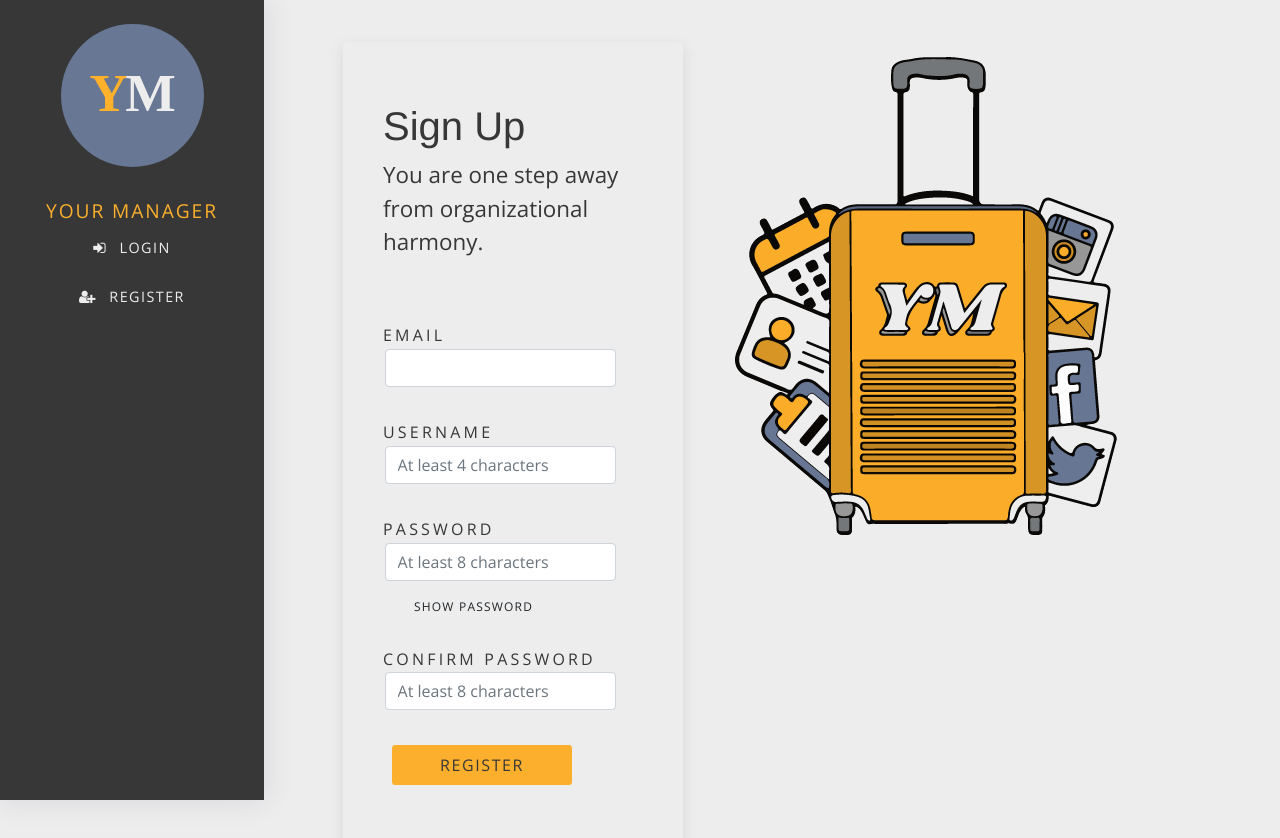
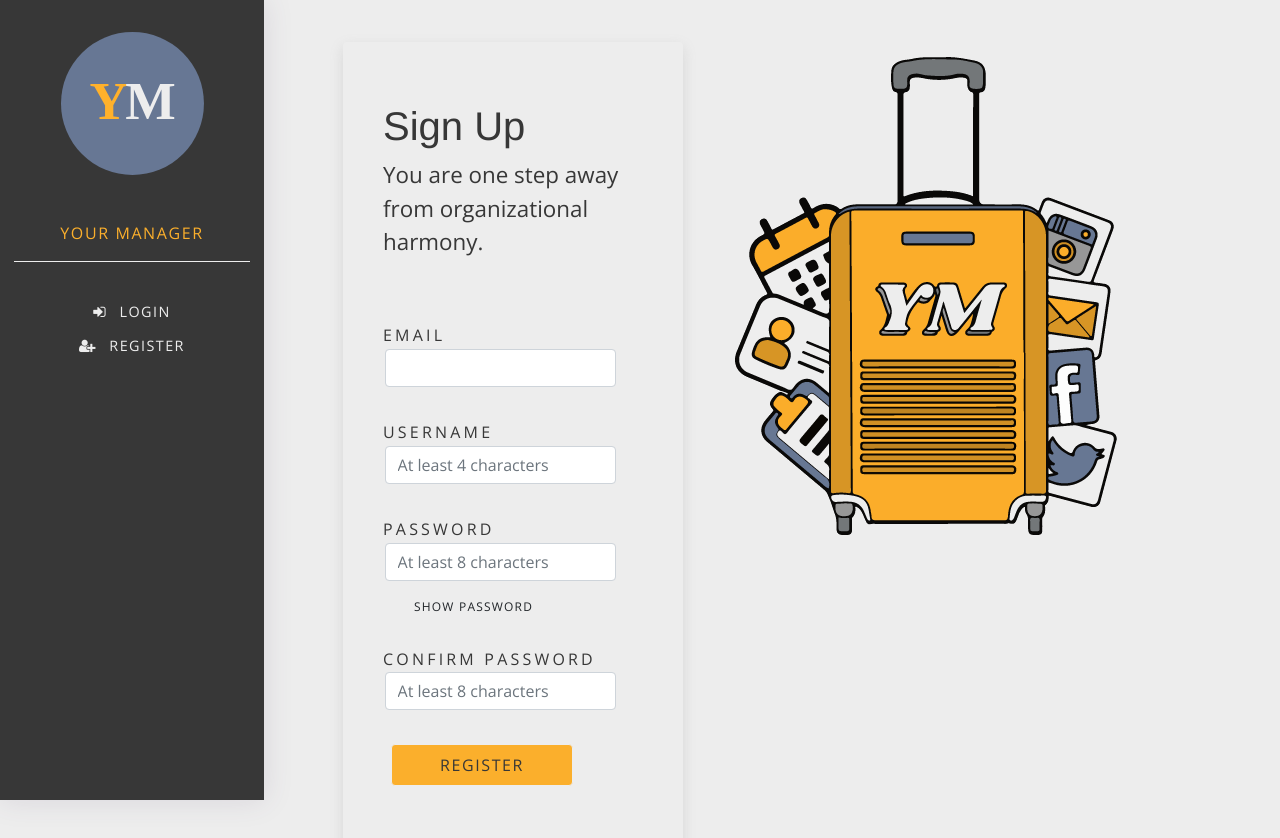
Before and after one commit to CWRU-KHAN/your-manager, a Vue app: page /signup in a window 1280 px wide. Shown: the top 838 px of the page. Built offline with nearby package versions, Linux system fonts and the light colour scheme.

Commit message:
start-nav-split

```diff
--- a/src/components/Navbar.vue
+++ b/src/components/Navbar.vue
@@ -13,49 +13,70 @@
                 <span class="navbar-toggler-icon"></span>
             </button>
             <div class="collapse navbar-collapse" id="navbarNav">
-                <ul class="navbar-nav flex-column">
-                    <li class="nav-heading" v-if="!loggedIn">
+                <ul v-if="!loggedIn" class="navbar-nav flex-column">
+                    <li class="nav-heading">
                         Your Manager
+                        <hr class="nav-line-break">
                     </li>
-                    <li class="nav-heading" v-if="loggedIn">
-                        {{ this.$store.state.userCredentials.username }}
-                    </li>
+
                     <li class="nav-item">
-                        <router-link class="nav-item-text" v-if="!loggedIn" to="/login">
+                        <router-link class="nav-item-text" to="/login">
                         <i class="fa fa-sign-in btn-icon" aria-hidden="true"></i>
                         Login
                         </router-link>
                     </li>
                     <li class="nav-item">
-                        <router-link class="" v-if="!loggedIn" to="/signup">
+                        <router-link class="" to="/signup">
                         <i class="fa fa-user-plus btn-icon" aria-hidden="true"></i>
                         Register
                         </router-link>
                     </li>
-
+                </ul>
+                <ul v-if="loggedIn" class="navbar-nav flex-column">
+                    <li class="nav-heading">
+                        YM: <span class="nav-heading nav-heading-username">{{ this.$store.state.userCredentials.username }}</span>
+                        <hr class="nav-line-break">
+                    </li>
                     <li class="nav-item">
-                        <router-link class="" v-if="loggedIn" to="/dashboard">
+                        <router-link class="" to="/dashboard">
                             <i class="fa fa-home btn-icon" aria-hidden="true"></i>
                             Dashboard
                         </router-link>
                     </li>
 
+                    <br><br>
+
+                    <li class="nav-heading">
+                        Events
+                        <hr class="nav-line-break">
+                    </li>
+
                     <li class="nav-item">
-                        <router-link class="" v-if="loggedIn" to="/event/create" alt>
+                        <router-link class="" to="/event/create" alt>
                         <i class="fa fa-plus btn-icon" aria-hidden="true"></i>
                             Event
                         </router-link>
                     </li>
 
+                    <br><br>
+
+                    <li class="nav-heading">
+                        Notes
+                        <hr class="nav-line-break">
+                    </li>
+
+
                     <li class="nav-item">
-                        <router-link class="" v-if="loggedIn" to="/note/create" alt>
+                        <router-link class="" to="/note/create" alt>
                         <i class="fa fa-plus btn-icon" aria-hidden="true"></i>
                             Note
                         </router-link>
                     </li>
 
+                    <br><br>
+
                     <li class="nav-item">
-                        <button class="button button-red" v-if="loggedIn" type="button" @click="logout">
+                        <button class="button button-red btn-block" type="button" @click="logout">
                         <i class="fa fa-sign-out btn-icon" aria-hidden="true"></i>
                         Logout
                         </button>
@@ -89,6 +110,10 @@ export default {
 
 <style scoped>
 
+.force-blue {
+    color: #ededed
+}
+
 .nav-item {
     font-family: 'Open Sans', 'sans serif';
     font-size: .9em;
@@ -97,30 +122,42 @@ export default {
     text-transform: uppercase;
     text-decoration: none;
     padding: .2em;
-    margin: .5em 0em .5em 0em
+    margin: 0em
 }
 
 a {
     color: #ededed
 }
 
+.nav-line-break {
+    display: block;
+    height: 1px;
+    border: 0;
+    border-top: 1px solid #ededed;
+    margin: 1em 0em;
+    padding: 0;
+}
+
 .nav-ym-icon {
     padding: 1em;
-    margin-top: .5em;
+    margin: 1em 0em 0em 0em;
     height: 175px;
     width: 175px
 }
 
 .nav-heading {
     font-family: 'Open Sans', 'sans serif';
-    font-size: 1.2em;
-    font-weight: 400;
-    line-height: 1em;
+    font-size: 1em;
+    font-weight: 500;
     letter-spacing: .1em;
     text-transform: uppercase;
     text-decoration: none;
-    padding: .2em;
-    color: #fbaf2c
+    color: #fbaf2c;
+    margin: 1em 0em
+}
+
+.nav-heading-username {
+    color: #ededed
 }
 
 .navContainer {
@@ -156,7 +193,6 @@ a {
     text-transform: uppercase;
     letter-spacing: .1em;
     padding: .5em 2em .5em 2em;
-    margin: 0em .5em 0em .5em
 }
 
 .button-icon {
--- a/src/views/Signup.vue
+++ b/src/views/Signup.vue
@@ -183,13 +183,13 @@ export default {
     color: #373737;
   }
 
-  .btn-register-2:hover {
+.btn-register-2:hover {
     background-color: transparent;
     border: solid 2px #fbaf2c;
     color: #373737
   }
 
-  .form-box-register {
+.form-box-register {
   background: #ededed;
   padding: 3.75em 2.5em;
   overflow: hidden;
```
